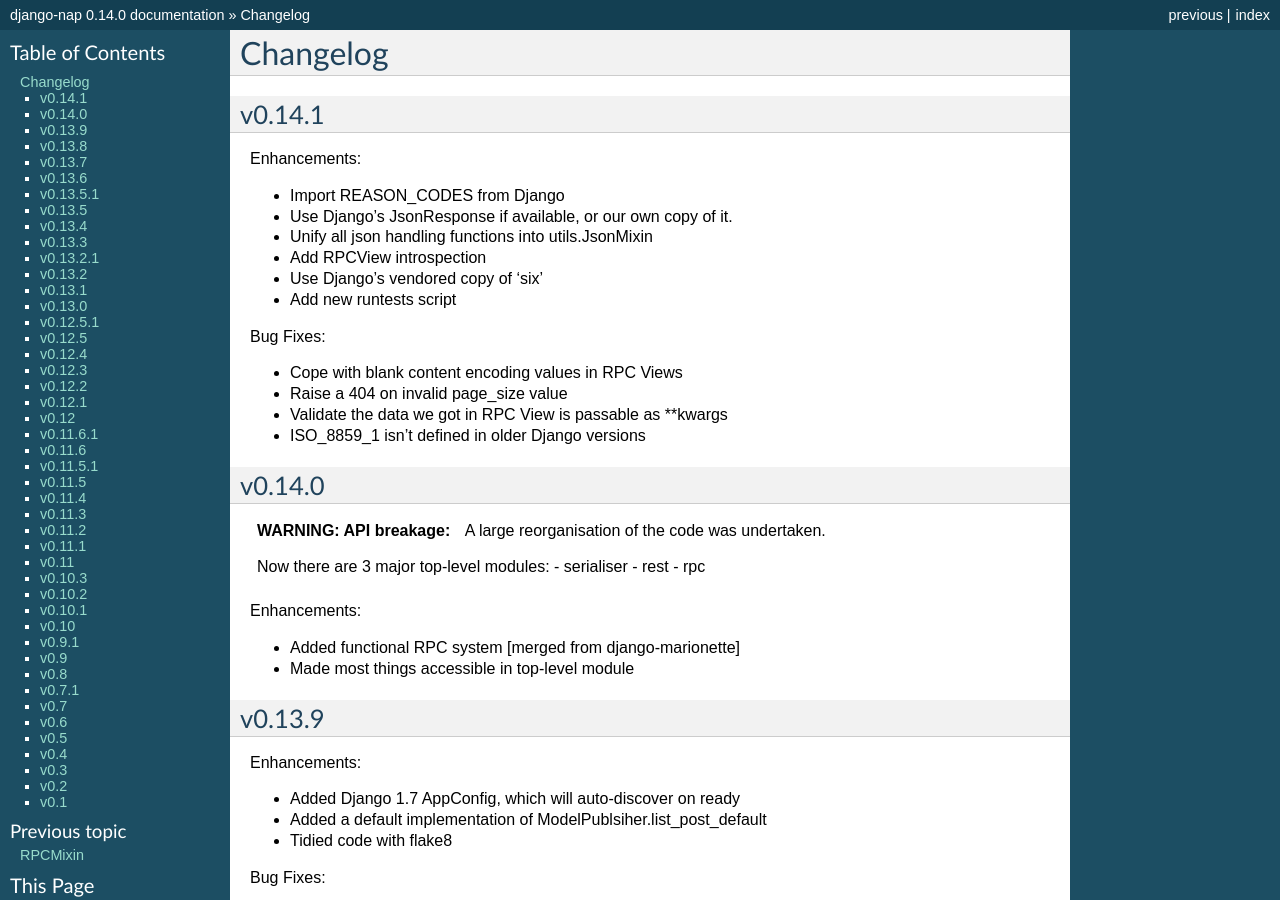
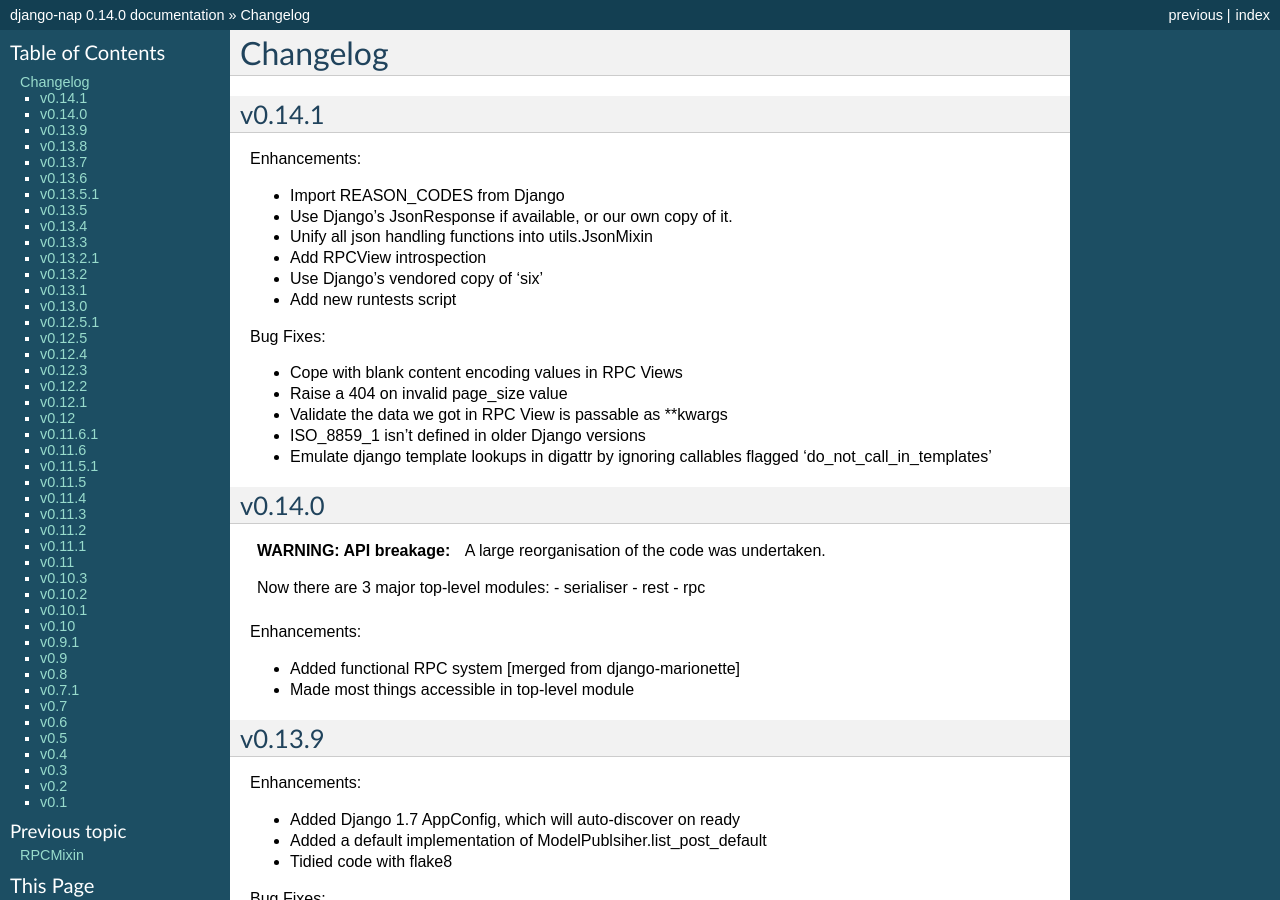
Before and after one commit to funkybob/django-nap, a Sphinx documentation site: the page built from docs/changelog.rst, in a window 1280 px wide and 900 px high. Built offline with Sphinx 7.4.7, drawn with Linux system fonts in a browser that asks for light colours; pages that are not in the unit, such as notebooks, are missing from menus.

Commit message:
Update changelog

```diff
--- a/docs/changelog.rst
+++ b/docs/changelog.rst
@@ -20,6 +20,7 @@
 + Raise a 404 on invalid page_size value
 + Validate the data we got in RPC View is passable as \**kwargs
 + ISO_8859_1 isn't defined in older Django versions
++ Emulate django template lookups in digattr by ignoring callables flagged 'do_not_call_in_templates'
 
 v0.14.0
 =======
```
